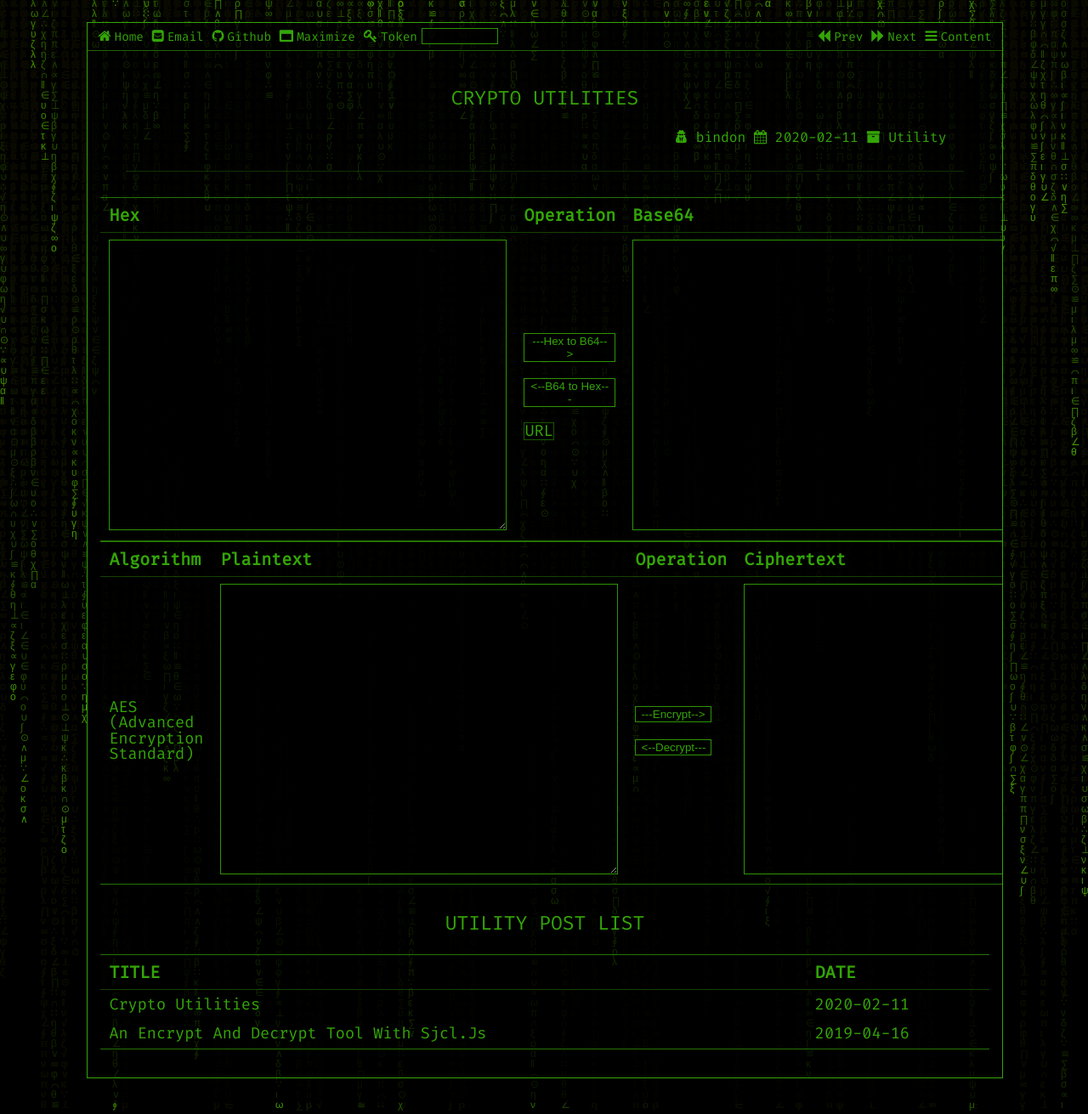
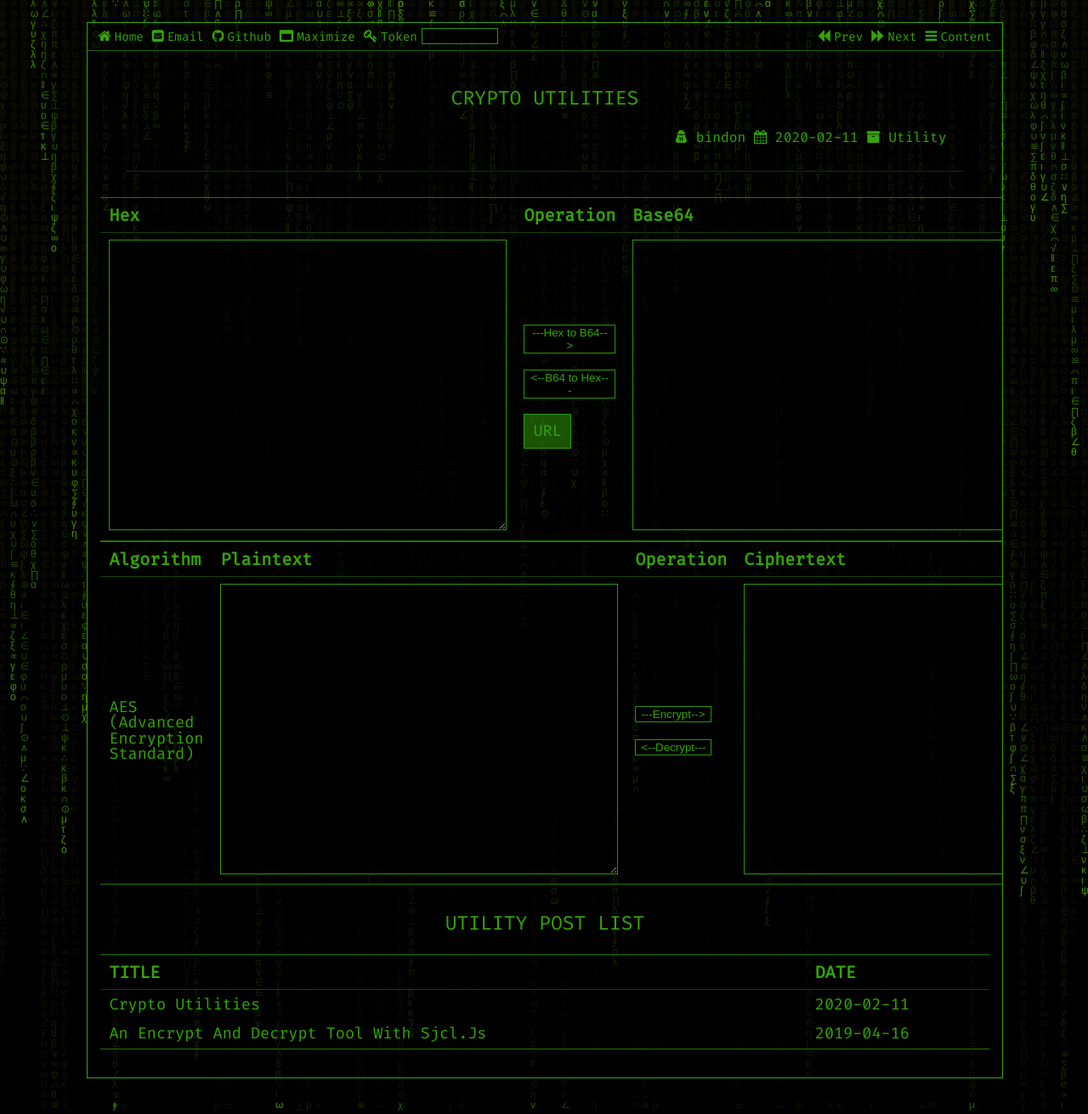
Before and after one commit to bindon/bindon.github.io, a Jekyll site: the page built from _posts/Utility/2020-02-11-crypto.html, in a window 1280 px wide. Shown: the whole page at 85% size. Built offline with Jekyll 4.4.1, drawn with Linux system fonts in a browser that asks for light colours.

Commit message:
Change css

```diff
--- a/_posts/Utility/2020-02-11-crypto.html
+++ b/_posts/Utility/2020-02-11-crypto.html
@@ -69,18 +69,18 @@
             <fieldset>
                 <legend>Key Size</legend>
                 <input type="radio" id="aes_size_256" name="aes_size" value="256" checked="checked"/>
-                <label for="aes_size_256">AES-256</label>
+                <label for="aes_size_256">AES-256</label><br />
                 <input type="radio" id="aes_size_192" name="aes_size" value="192"/>
-                <label for="aes_size_192">AES-192</label>
+                <label for="aes_size_192">AES-192</label><br />
                 <input type="radio" id="aes_size_128" name="aes_size" value="128"/>
                 <label for="aes_size_128">AES-128</label>
             </fieldset>
             <fieldset>
                 <legend>Mode of Operation</legend>
                 <input type="radio" id="aes_mode_gcm" name="aes_mode" value="gcm" checked="checked"/>
-                <label for="aes_mode_gcm">GCM</label>
+                <label for="aes_mode_gcm">GCM</label><br />
                 <input type="radio" id="aes_mode_cbc" name="aes_mode" value="cbc"/>
-                <label for="aes_mode_cbc">CBC</label>
+                <label for="aes_mode_cbc">CBC</label><br />
                 <input type="radio" id="aes_mode_ctr" name="aes_mode" value="ctr"/>
                 <label for="aes_mode_ctr">CTR</label>
             </fieldset>
--- a/assets/css/main.scss
+++ b/assets/css/main.scss
@@ -362,16 +362,17 @@
   [type="checkbox"] + label {
       cursor: pointer;
       display: inline-block;
+      padding: 10px 10px;
       background-color: rgba(0, 0, 0, 0.7);
       border: 1px solid rgba(52, 165, 7, 0.9);
   }
   [type="radio"]:hover + label,
   [type="checkbox"]:hover + label {
-      border: 1px solid rgba(52, 165, 7, 0.7);
+      background-color: rgba(52, 165, 7, 0.7);
   }
   [type="radio"]:checked + label,
   [type="checkbox"]:checked + label {
-      border: 1px solid rgba(52, 165, 7, 0.5);
+      background-color: rgba(52, 165, 7, 0.5);
   }
 // links
   a {
```
